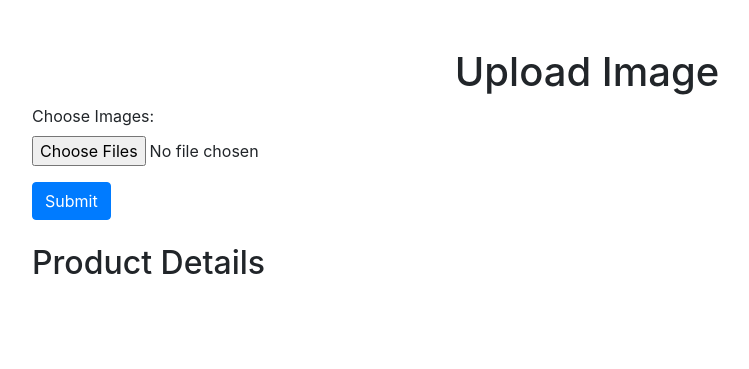
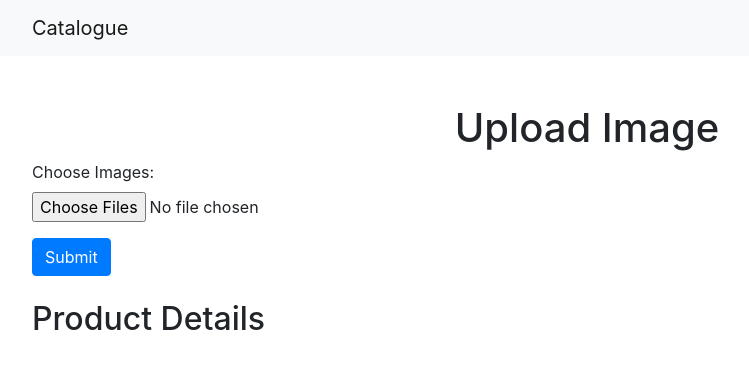
Before and after one commit to gamingflexer/Catalog-Digitization, a Django app: page /upload/ in a window 1280 px wide. Shown: the top 369 px of the page, without its empty margins (53-802 px from the left). Run offline with Django 5.2, Linux system fonts and the light colour scheme; parts of the project's set-up code (start-up, migrations or seed data) failed here and were passed over; some libraries are stand-ins or nearby versions.

Commit message:
Update links and header in templates

```diff
--- a/src/app/api/templates/catalouge.html
+++ b/src/app/api/templates/catalouge.html
@@ -30,7 +30,7 @@
     <nav class="navbar navbar-expand-lg navbar-light bg-light">
         <div class="container">
             <a class="navbar-brand" href="{% url 'index' %}" style="font-weight: bold;">HomePage</a>
-            <a class="navbar-brand" href="{% url 'index' %}" style="font-weight: bold;">Database</a>
+            <a class="navbar-brand" href="http://34.122.223.224:9003/" style="font-weight: bold;">Database</a>
             <a href="{% url 'add_product_by_image' %}" class="btn btn-primary ml-1" style="padding: 0.5rem 1rem; font-size: 1rem;">Add a Product by Image</a>
         </div>
     </nav>
@@ -55,7 +55,7 @@
             {% endif %}
             <div class="card-body">
                 <h5 class="card-title">{{ product.product_name }}</h5>
-                <p class="card-text">Description: {{ product.description }}</p>
+                <p class="card-text">Description: {{ product.parent_category }}</p>
                 <p class="card-text">Brand: {{ product.brand }}</p>
                 <div class="d-flex justify-content-between align-items-center">
                     <a href="{% url 'product_detail' product.id %}" class="btn btn-primary btn-sm mb-2">View Details</a>
--- a/src/app/api/templates/upload_image.html
+++ b/src/app/api/templates/upload_image.html
@@ -7,6 +7,13 @@
     <!-- Include Bootstrap CSS -->
     <link rel="stylesheet" href="https://stackpath.bootstrapcdn.com/bootstrap/4.5.2/css/bootstrap.min.css">
 </head>
+<header>
+    <nav class="navbar navbar-expand-lg navbar-light bg-light">
+        <div class="container">
+            <a class="navbar-brand" href="{% url 'index' %}">Catalogue</a>
+        </div>
+    </nav>
+  </header>
 <body>
     <div class="container mt-5">
         <h1 class="text-center">Upload Image</h1>
```
